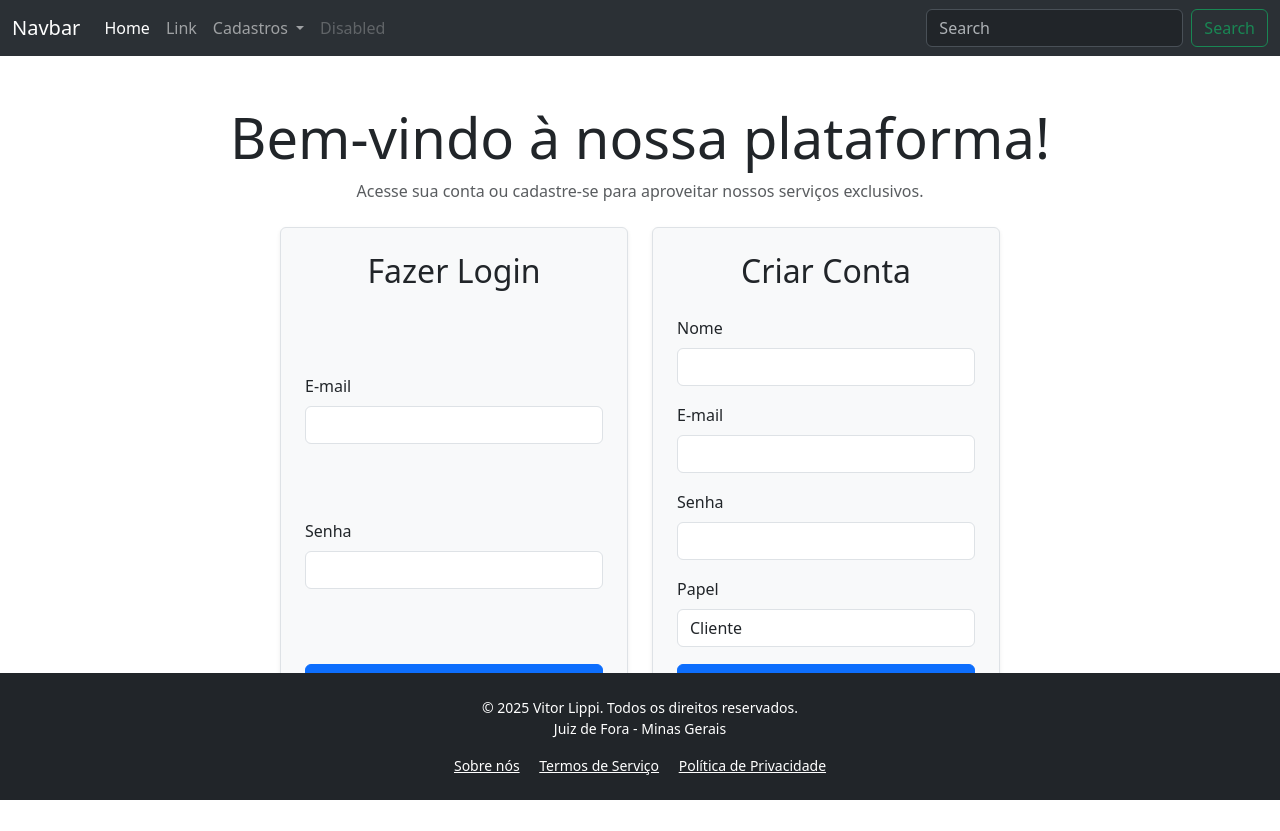
After one commit to VitorDPL/sistema_gestao_empresarial, a Flask app: page /fazer_login in a window 1280 px wide. The commit adds this page. Run offline with Flask 3, Linux system fonts and the light colour scheme.

Commit message:
Adicionando e modificando usuários

```diff
--- a/projeto/__init__.py
+++ b/projeto/__init__.py
@@ -8,6 +8,7 @@ app = Flask(__name__)
 app.config['SQLALCHEMY_DATABASE_URI'] = 'sqlite:///db.sqlite'
 app.config['SQLALCHEMY_TRACK_MODIFICATIONS'] = False
 CORS(app, resources={r"/*": {"origins": "*"}}, methods=["GET", "POST", "DELETE"])
+app.config['SECRET_KEY'] = 'teste'
 
 db = SQLAlchemy(app)
 
--- a/projeto/routes.py
+++ b/projeto/routes.py
@@ -1,7 +1,61 @@
 from projeto import app, db
-from flask import request, jsonify, render_template, redirect, url_for
+from flask import request, jsonify, render_template, redirect, url_for, flash
 from projeto.models import *
 
 @app.route('/')
-def index():
+def home():
     return render_template('index.html')
+
+
+# login/ criação de usuário
+@app.route('/fazer_login')
+def fazer_login():
+    return render_template('fazer_login.html')
+
+@app.route('/login', methods=['POST'])
+def login():
+    email = request.form['email']
+    senha = request.form['senha']
+    user = Usuario.query.filter_by(email=email).first()
+    if user and user.senha == senha:
+        flash(f'Bem-Vindo ao nosso sistema de gerenciamento, {user.nome}', 'success')
+        return redirect(url_for('home'))
+    flash('Credenciais inválidas', 'danger')
+    return redirect(url_for('fazer_login'))
+
+@app.route('/cadastrar_usuario', methods=['POST'])
+def cadastrar_usuario():
+    nome = request.form['nome']
+    email = request.form['email']
+    senha = request.form['senha']
+    papel = request.form['papel']
+    user = Usuario.query.filter_by(email=email).first()
+    if user:
+        flash('Usuário já existe', 'danger')
+        return redirect(url_for('home'))
+    new_user = Usuario(nome=nome, email=email, senha=senha, papel=papel)
+    db.session.add(new_user)
+    db.session.commit()
+    flash(f'Usuário criado com sucesso, {new_user.nome}', 'success')
+    return redirect(url_for('home'))
+
+# alterações
+@app.route('/alterar_usuario', methods=['GET'])
+def alterar_usuario():
+    usuarios = Usuario.query.all()
+    return render_template('usuarios/alterar_usuario.html', usuarios=usuarios)
+
+@app.route('/alterar_usuario/<int:id>', methods=['GET'])
+def alterar_usuario_id(id):
+    usuario = Usuario.query.get(id)
+    return render_template('usuarios/alterar_usuario_id.html', usuario=usuario)
+
+@app.route('/atualizar_usuario/<int:id>', methods=['POST'])
+def atualizar_usuario(id):
+    usuario = Usuario.query.get(id)
+    usuario.nome = request.form['nome']
+    usuario.email = request.form['email']
+    usuario.papel = request.form['papel']
+    db.session.commit()
+    flash(f'Usuário {usuario.nome} atualizado com sucesso!', 'success')
+    return redirect(url_for('alterar_usuario'))
--- a/projeto/templates/base.html
+++ b/projeto/templates/base.html
@@ -11,9 +11,25 @@
 <body>
     {% include 'navbar.html' %}
 
+    {% with messages = get_flashed_messages(with_categories=true) %}
+        {% if messages %}
+            <div class="container mt-3">
+                {% for category, message in messages %}
+                    <div class="alert alert-{{ category }} alert-dismissible fade show" role="alert">
+                        {{ message }}
+                        <button type="button" class="btn-close" data-bs-dismiss="alert" aria-label="Close"></button>
+                    </div>
+                {% endfor %}
+            </div>
+        {% endif %}
+    {% endwith %}
+
     <div class="container my-4">
         {% block content %}
         {% endblock %}
     </div>
+
+    {% include 'footer.html' %}
+
 </body>
 </html>
--- /dev/null
+++ b/projeto/templates/fazer_login.html
@@ -0,0 +1,67 @@
+{% extends 'base.html' %}
+
+{% block title %}Login{% endblock %}
+
+{% block content %}
+
+<div class="container mt-5">
+    <div class="text-center mb-4">
+        <h1 class="display-4">Bem-vindo à nossa plataforma!</h1>
+        <p class="text-muted">Acesse sua conta ou cadastre-se para aproveitar nossos serviços exclusivos.</p>
+    </div>
+
+    <div class="row justify-content-center align-items-center">
+
+        <div class="col-lg-4 col-md-6">
+            <form method="POST" action="{{ url_for('login') }}" class="border p-4 rounded shadow-sm bg-light form-equal-height">
+                <h2 class="text-center mb-4">Fazer Login</h2>
+                <div class="mb-3">
+                    <label for="email" class="form-label">E-mail</label>
+                    <input type="email" class="form-control" id="email" name="email">
+                </div>
+                <div class="mb-3">
+                    <label for="senha" class="form-label">Senha</label>
+                    <input type="password" class="form-control" id="senha" name="senha">
+                </div>
+                <button type="submit" class="btn btn-primary w-100">Entrar</button>
+            </form>
+        </div>
+
+        <div class="col-lg-4 col-md-6 mt-4 mt-md-0">
+            <form method="POST" action="{{ url_for('cadastrar_usuario') }}" class="border p-4 rounded shadow-sm bg-light form-equal-height">
+                <h2 class="text-center mb-4">Criar Conta</h2>
+                <div class="mb-3">
+                    <label for="nome" class="form-label">Nome</label>
+                    <input type="text" class="form-control" id="nome" name="nome">
+                </div>
+                <div class="mb-3">
+                    <label for="email" class="form-label">E-mail</label>
+                    <input type="email" class="form-control" id="email" name="email">
+                </div>
+                <div class="mb-3">
+                    <label for="senha" class="form-label">Senha</label>
+                    <input type="password" class="form-control" id="senha" name="senha">
+                </div>
+                <div class="mb-3">
+                    <label for="papel" class="form-label">Papel</label>
+                    <select class="form-control" id="papel" name="papel">
+                        <option value="cliente">Cliente</option>
+                        <option value="admin">Admin</option>
+                    </select>
+                </div>
+                <button type="submit" class="btn btn-primary w-100">Cadastrar</button>
+            </form>
+        </div>
+    </div>
+</div>
+
+<style>
+    .form-equal-height {
+        min-height: 500px;
+        display: flex;
+        flex-direction: column;
+        justify-content: space-between;
+    }
+</style>
+
+{% endblock %}
--- /dev/null
+++ b/projeto/templates/footer.html
@@ -0,0 +1,30 @@
+<footer class="footer py-4 bg-dark text-white">
+    <div class="container text-center">
+        <p class="mb-0">© 2025 Vitor Lippi. Todos os direitos reservados.</p>
+        <p>Juiz de Fora - Minas Gerais</p>
+        <div>
+            <a href="#" class="text-white mx-2">Sobre nós</a>
+            <a href="#" class="text-white mx-2">Termos de Serviço</a>
+            <a href="#" class="text-white mx-2">Política de Privacidade</a>
+        </div>
+    </div>
+</footer>
+
+<style>
+    .footer {
+        background-color: #212529;
+        color: white;
+        font-size: 14px;
+        position: fixed;
+        left: 0;
+        bottom: 0;
+        width: 100%;
+        padding-top: 20px;
+        padding-bottom: 20px;
+        text-align: center;
+    }
+
+    body {
+        padding-bottom: 80px;
+    }
+</style>
--- a/projeto/templates/navbar.html
+++ b/projeto/templates/navbar.html
@@ -1,4 +1,4 @@
-<nav class="navbar navbar-expand-lg bg-body-tertiary">
+<nav class="navbar navbar-expand-lg bg-body-tertiary" data-bs-theme="dark">
     <div class="container-fluid">
         <a class="navbar-brand" href="#">Navbar</a>
         <button class="navbar-toggler" type="button" data-bs-toggle="collapse" data-bs-target="#navbarSupportedContent" aria-controls="navbarSupportedContent" aria-expanded="false" aria-label="Toggle navigation">
@@ -7,20 +7,21 @@
         <div class="collapse navbar-collapse" id="navbarSupportedContent">
             <ul class="navbar-nav me-auto mb-2 mb-lg-0">
                 <li class="nav-item">
-                    <a class="nav-link active" aria-current="page" href="#">Home</a>
+                    <a class="nav-link active" aria-current="page" href="{{ url_for('home') }}">Home</a>
                 </li>
                 <li class="nav-item">
                     <a class="nav-link" href="#">Link</a>
                 </li>
                 <li class="nav-item dropdown">
                     <a class="nav-link dropdown-toggle" href="#" role="button" data-bs-toggle="dropdown" aria-expanded="false">
-                        Dropdown
+                        Cadastros
                     </a>
                     <ul class="dropdown-menu">
-                        <li><a class="dropdown-item" href="#">Action</a></li>
-                        <li><a class="dropdown-item" href="#">Another action</a></li>
+                        <li><a class="dropdown-item" href="{{ url_for('fazer_login') }}">Usuário</a></li>
+                        <li><a class="dropdown-item" href="#">Produto</a></li>
                         <li><hr class="dropdown-divider"></li>
-                        <li><a class="dropdown-item" href="#">Something else here</a></li>
+                        <li><a class="dropdown-item" href="{{ url_for('alterar_usuario') }}">Alterar Informações de usuários</a></li>
+                        <li><a class="dropdown-item" href="#">Alterar Informações de produtos</a></li>
                     </ul>
                 </li>
                 <li class="nav-item">
```
Also changed, not shown: projeto/models.py (+23 -11 lines), projeto/templates/usuarios/alterar_usuario.html (added, +26 -0 lines), projeto/templates/usuarios/alterar_usuario_id.html (added, +28 -0 lines), instance/db.sqlite.
